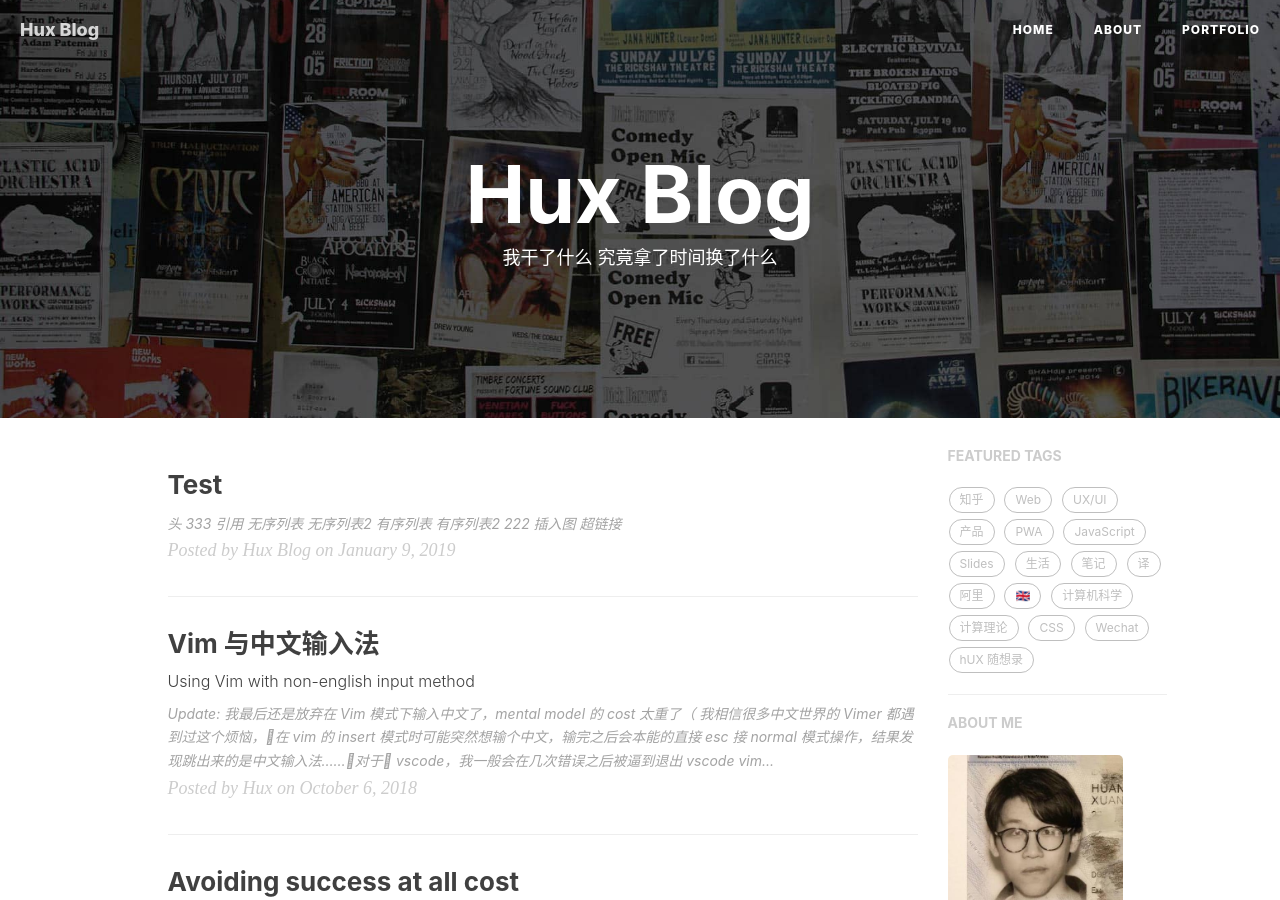
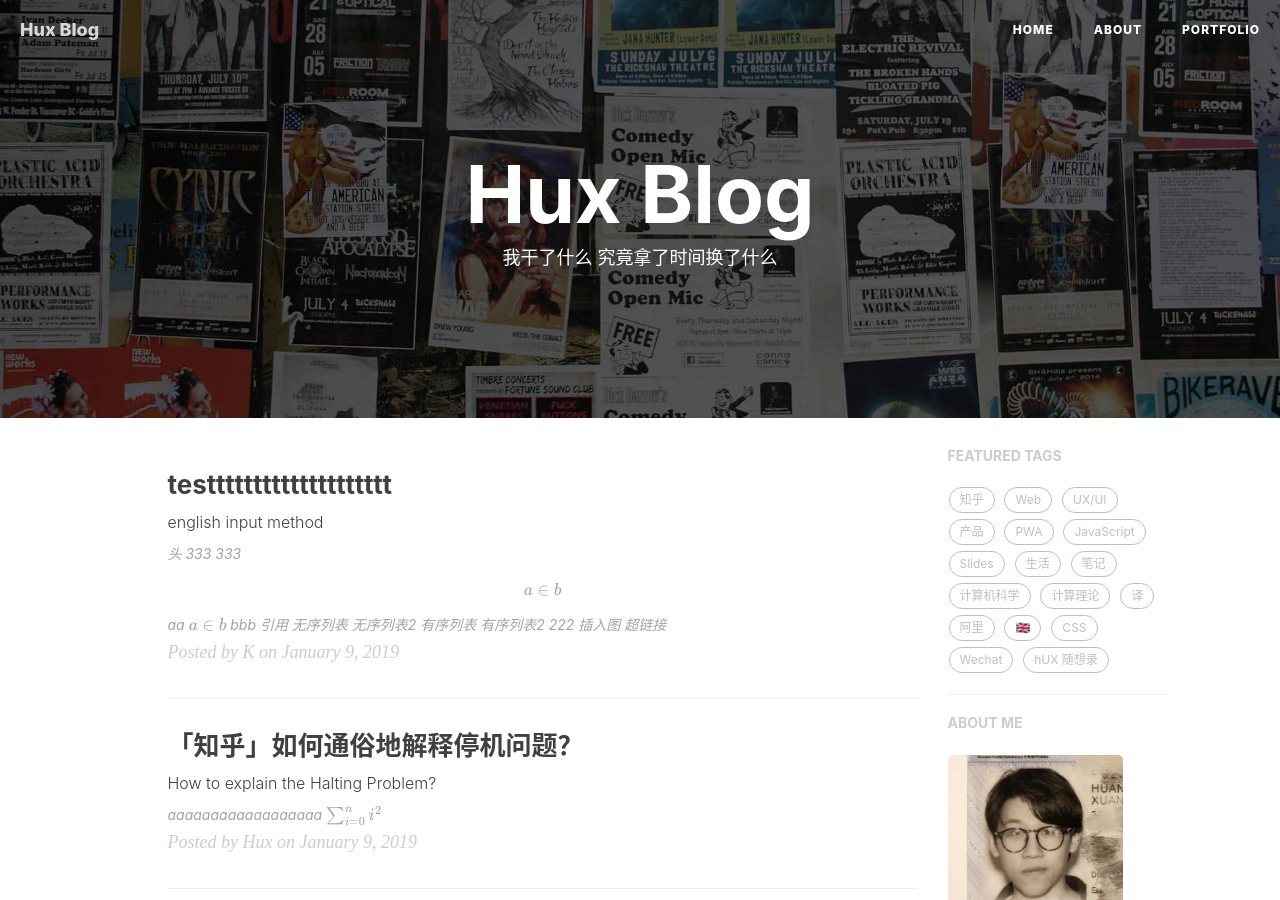
Before and after one commit to aaakgod/aaakgod.github.io, a Jekyll site: the page built from index.html, in a window 1280 px wide and 900 px high. Built offline with Jekyll 4.4.1, drawn with Linux system fonts in a browser that asks for light colours; nearby versions of some CDN libraries; formulas are drawn with MathJax 3; the list of posts is cut into pages by our own code; comment, search, counter and statistics services are not loaded; some of the changed text lies outside the part shown.

Commit message:
update test

```diff
--- /dev/null
+++ b/_posts/2019-01-09-test.md
@@ -0,0 +1,14 @@
+---
+layout: post
+title: "「知乎」如何通俗地解释停机问题？"
+subtitle: "How to explain the Halting Problem?"
+author: "Hux"
+header-img: "img/post-bg-halting.jpg"
+header-mask: 0.3
+tags:
+  - 知乎
+  - 计算机科学
+  - 计算理论
+---
+aaaaaaaaaaaaaaaaaa
+$$ \sum_{i=0}^{n}i^2 $$
--- a/_posts/2019-01-09-test.html
+++ b/_posts/2019-01-09-test2.html
@@ -1,14 +1,28 @@
+---
+layout: post
+title: "testttttttttttttttttttt"
+subtitle: 'english input method'
+author: "K"
+header-style: text
+tags: -test
+---
 <h1>
 头
 </h1>
-
-
 <h2>
 333
 </h2>
 
 
+<h3>
+333
+</h3>
 
+<!--注释-->
+
+$$a \in b$$
+
+aa $ a\in b $ bbb
 
 <blockquote>
 引用
```
Also changed, not shown: _includes/head.html (+13 -0 lines).
